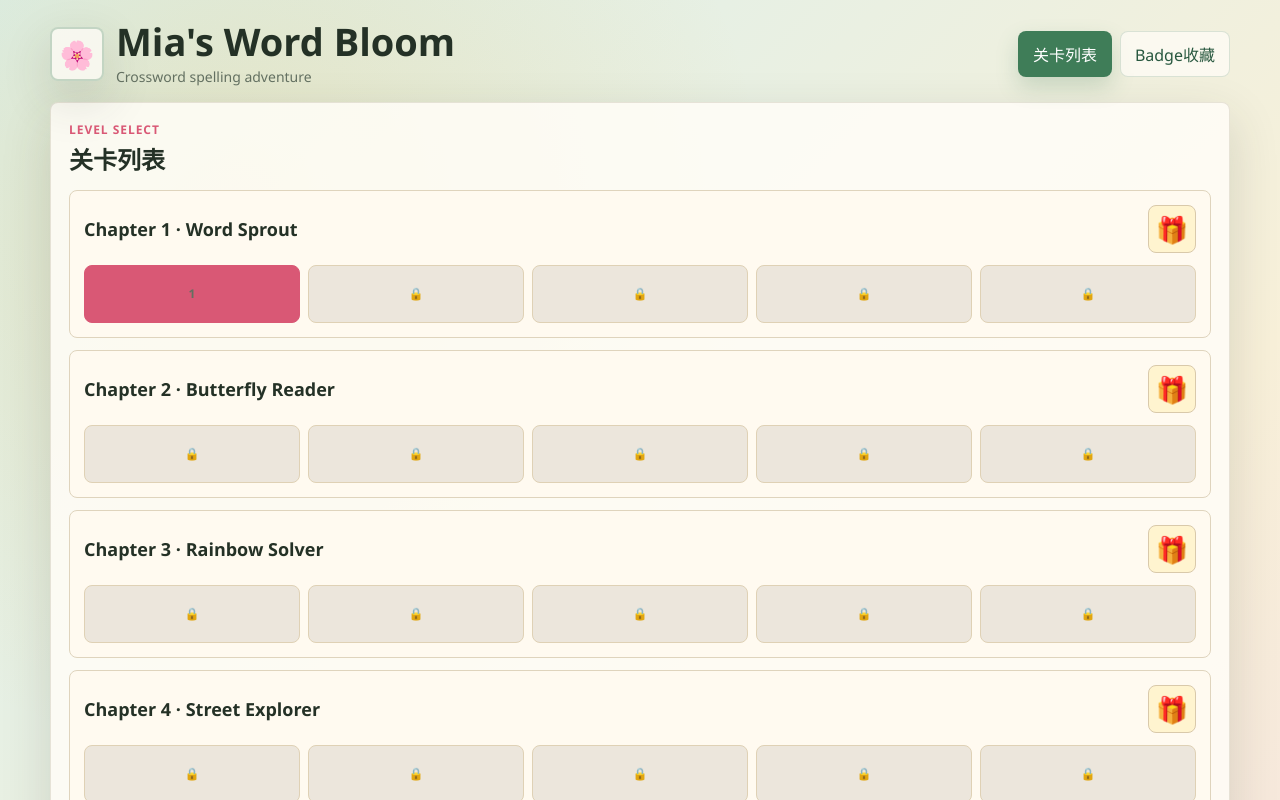
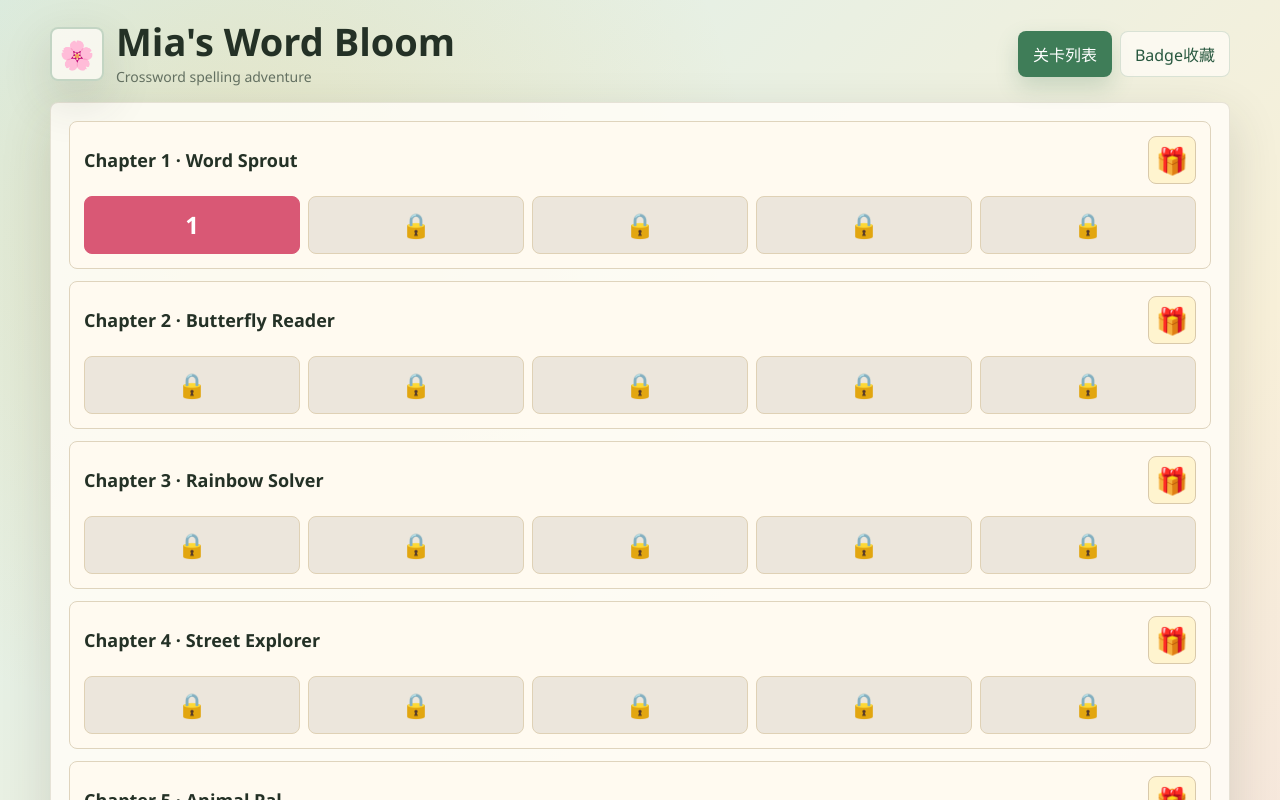
Before and after one commit to stv1024/mia-minigames, a Vue app in the folder word-bloom-crossword/: page / in a window 1280 px wide. Shown: the top 800 px of the page. Built offline with nearby package versions, Linux system fonts and the light colour scheme.

Commit message:
Refine level list rewards

```diff
--- a/word-bloom-crossword/src/components/LevelListPage.vue
+++ b/word-bloom-crossword/src/components/LevelListPage.vue
@@ -1,5 +1,5 @@
 <script setup>
-import { computed } from "vue";
+import { computed, ref } from "vue";
 import { badges } from "../data/badges";
 import { chapters as chapterDefinitions } from "../data/chapters";
 
@@ -28,6 +28,8 @@ const props = defineProps({
 
 defineEmits(["go-to-level"]);
 
+const selectedRewardChapter = ref(null);
+
 const chapters = computed(() => {
   const groups = [];
   for (let index = 0; index < props.levels.length; index += 5) {
@@ -46,17 +48,24 @@ function chestState(chapter) {
   if (chapter.badge && props.hasBadge(chapter.badge.id)) return "claimed";
   return "locked";
 }
+
+function toggleReward(chapterNumber) {
+  selectedRewardChapter.value = selectedRewardChapter.value === chapterNumber ? null : chapterNumber;
+}
+
+function rewardTitle(chapter) {
+  if (chestState(chapter) === "claimed" && chapter.badge) return `已获得：${chapter.badge.name}`;
+  return "神秘礼物";
+}
+
+function rewardText(chapter) {
+  if (chestState(chapter) === "claimed" && chapter.badge) return chapter.badge.note;
+  return "通关本章节后开启，里面藏着新的收藏惊喜。";
+}
 </script>
 
 <template>
   <section class="levels-page">
-    <div class="level-head">
-      <div>
-        <div class="eyebrow">Level Select</div>
-        <h2 class="level-title">关卡列表</h2>
-      </div>
-    </div>
-
     <div class="chapter-list">
       <article v-for="chapter in chapters" :key="chapter.number" class="chapter-card">
         <div class="chapter-card-head">
@@ -64,9 +73,20 @@ function chestState(chapter) {
             <h3>Chapter {{ chapter.number }} · {{ chapter.title }}</h3>
           </div>
 
-          <div class="chapter-reward" :class="chestState(chapter)">
+          <button
+            class="chapter-reward"
+            :class="chestState(chapter)"
+            type="button"
+            :aria-expanded="selectedRewardChapter === chapter.number"
+            @click="toggleReward(chapter.number)"
+          >
             {{ chestState(chapter) === "claimed" && chapter.badge ? chapter.badge.emoji : "🎁" }}
-          </div>
+          </button>
+        </div>
+
+        <div v-if="selectedRewardChapter === chapter.number" class="chapter-reward-note">
+          <strong>{{ rewardTitle(chapter) }}</strong>
+          <span>{{ rewardText(chapter) }}</span>
         </div>
 
         <div class="level-list-grid">
--- a/word-bloom-crossword/src/styles.css
+++ b/word-bloom-crossword/src/styles.css
@@ -391,6 +391,7 @@ h1 {
 }
 
 .chapter-card {
+  position: relative;
   padding: 14px;
   border: 1px solid #dfd4bd;
   border-radius: 8px;
@@ -410,11 +411,6 @@ h1 {
   font-size: 18px;
 }
 
-.chapter-card span {
-  color: var(--muted);
-  font-size: 12px;
-}
-
 .chapter-reward {
   display: grid;
   width: 48px;
@@ -423,13 +419,54 @@ h1 {
   border: 1px solid #d9c9aa;
   border-radius: 8px;
   background: #fff4cf;
+  cursor: pointer;
   font-size: 26px;
   line-height: 1;
+  transition: transform 0.15s ease, border-color 0.15s ease, background 0.15s ease, box-shadow 0.15s ease;
+}
+
+.chapter-reward:hover,
+.chapter-reward[aria-expanded="true"] {
+  border-color: #e0a84d;
+  background: #fff0b8;
+  box-shadow: 0 0 0 2px rgba(224, 168, 77, 0.14);
+}
+
+.chapter-reward:active {
+  transform: scale(0.94);
 }
 
 .chapter-reward.claimed {
   border-color: #a8d09e;
   background: #e9f6e3;
+}
+
+.chapter-reward.claimed:hover,
+.chapter-reward.claimed[aria-expanded="true"] {
+  border-color: #8abd7e;
+  background: #ddf1d5;
+  box-shadow: 0 0 0 2px rgba(123, 177, 109, 0.16);
+}
+
+.chapter-reward-note {
+  display: grid;
+  gap: 3px;
+  margin: -2px 0 12px;
+  padding: 9px 10px;
+  border: 1px solid rgba(217, 201, 170, 0.8);
+  border-radius: 8px;
+  background: #fffdf7;
+}
+
+.chapter-reward-note strong {
+  font-size: 13px;
+  line-height: 1.25;
+}
+
+.chapter-reward-note span {
+  color: var(--muted);
+  font-size: 12px;
+  line-height: 1.35;
 }
 
 .level-list-grid {
@@ -469,7 +506,8 @@ h1 {
 }
 
 .level-card-number {
-  font-size: 20px;
+  color: inherit;
+  font-size: 24px;
   font-weight: 800;
   line-height: 1;
 }
@@ -657,6 +695,6 @@ h1 {
   }
 
   .level-card-number {
-    font-size: 16px;
+    font-size: 22px;
   }
 }
```
